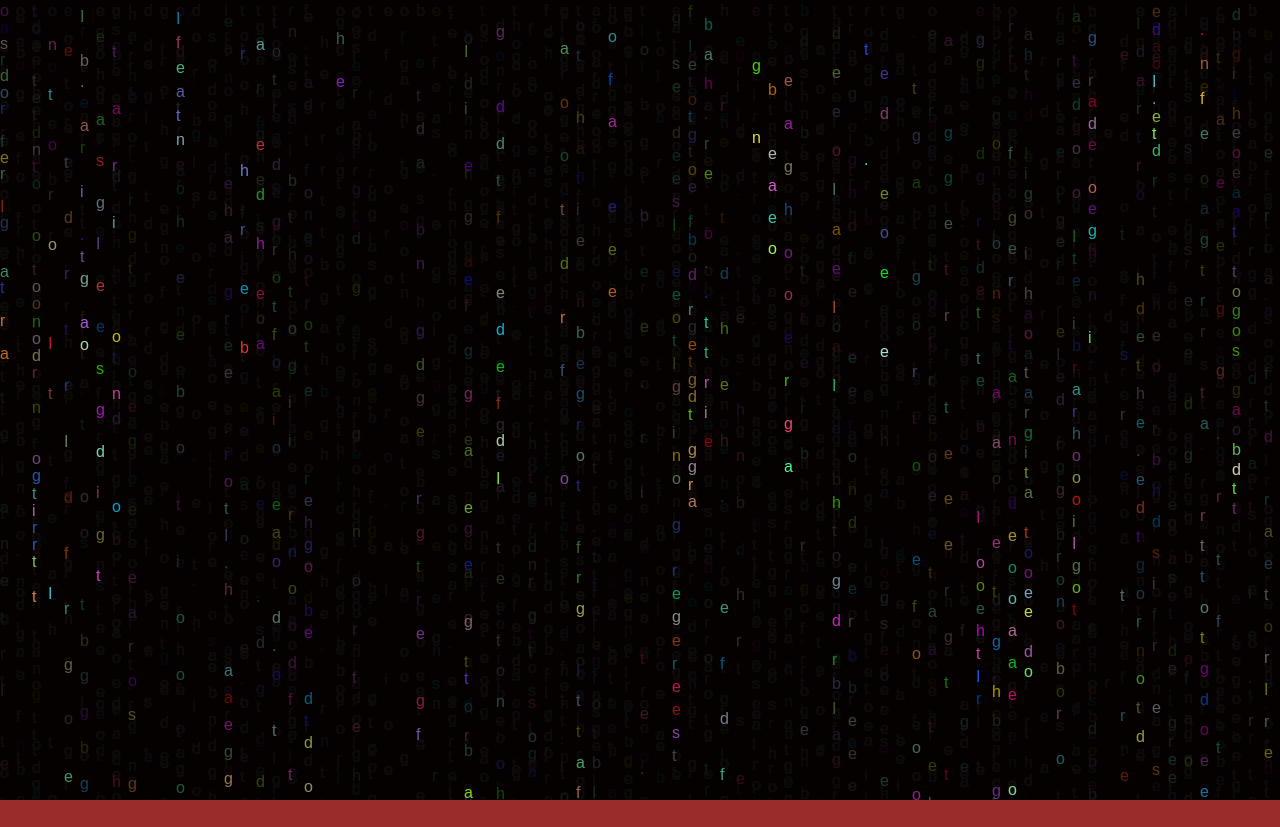
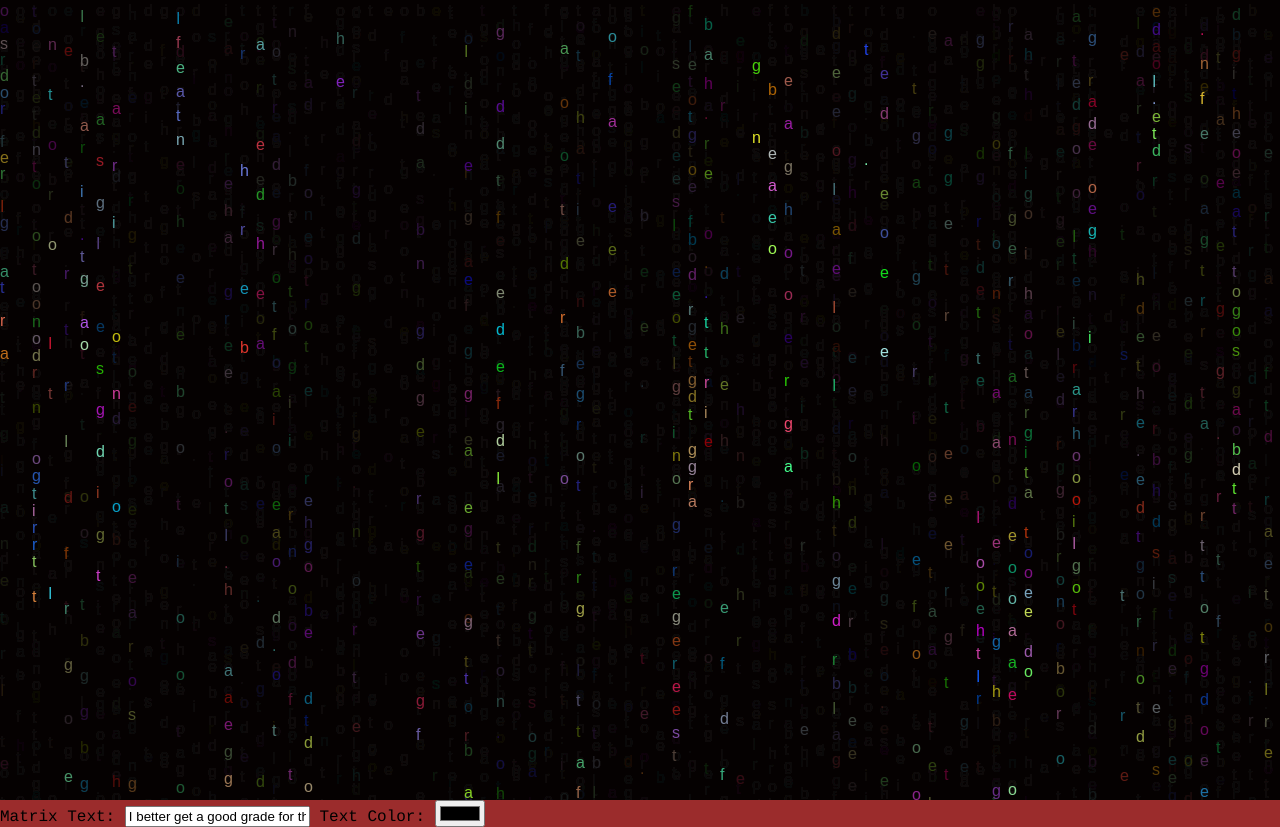
Before and after one commit to joshuamarknanninga/Matrix-Opening, a plain HTML site: page index.html in a window 1280 px wide. Before the commit the page ends 800 px from the top, so only its background shows below. Drawn offline with Linux system fonts and the light colour scheme.

Commit message:
added color picker

```diff
--- a/index.html
+++ b/index.html
@@ -9,7 +9,13 @@
 <body>
     <div class="matrix-container">
         <canvas id="matrix-canvas"></canvas>
-        <div class="matrix-title">The Matrix</div>
+        <div class="matrix-title">Welcome to my adhd brain</div>
+    </div>
+    <div class="controls">
+        <label for="matrixText">Matrix Text:</label>
+        <input type="text" id="matrixText" value="I better get a good grade for this one.">
+        <label for="colorPicker">Text Color:</label>
+        <input type="color" id="colorPicker" value="#0F0">
     </div>
     <script src="script.js"></script>
 </body>
```
